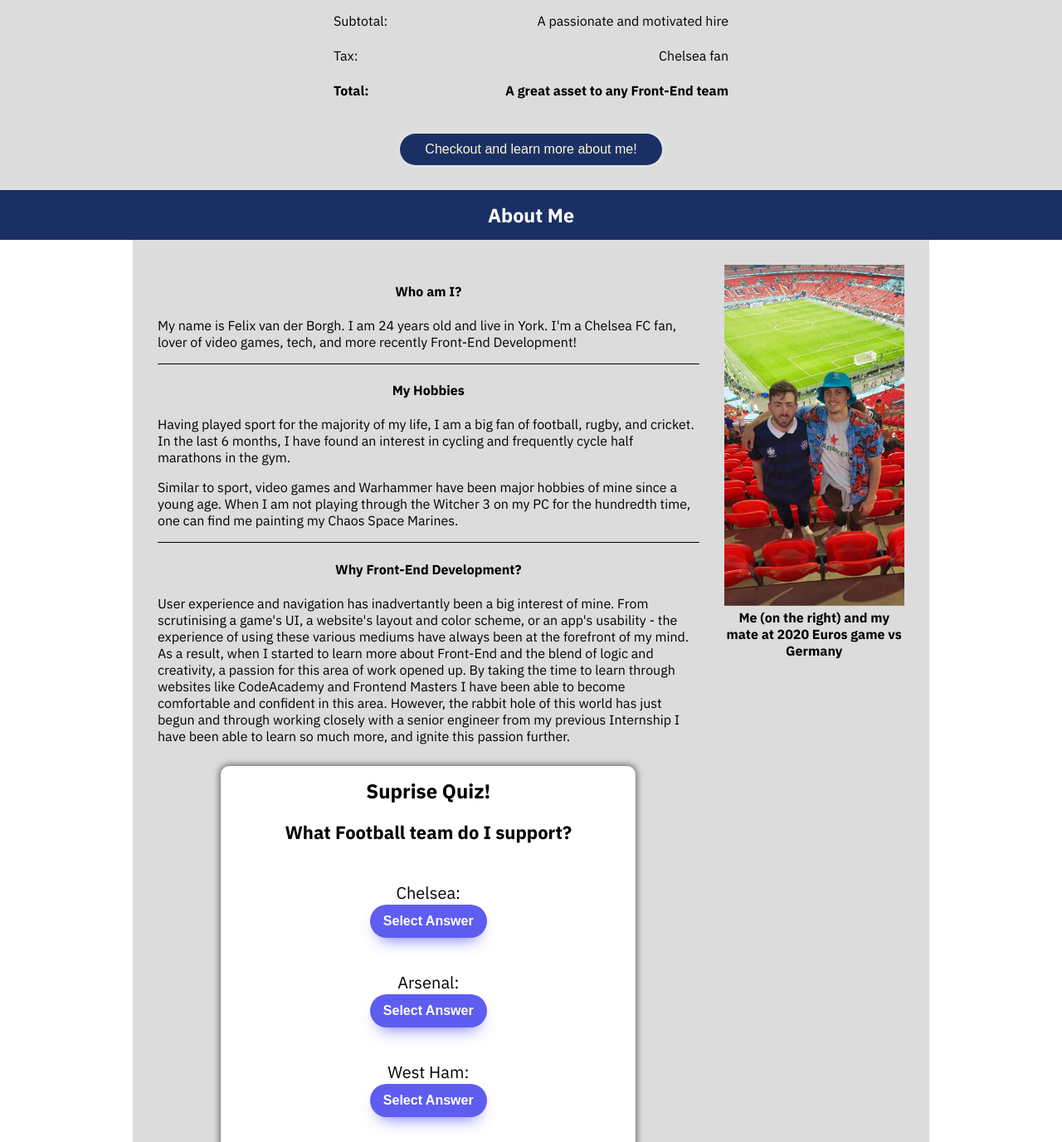
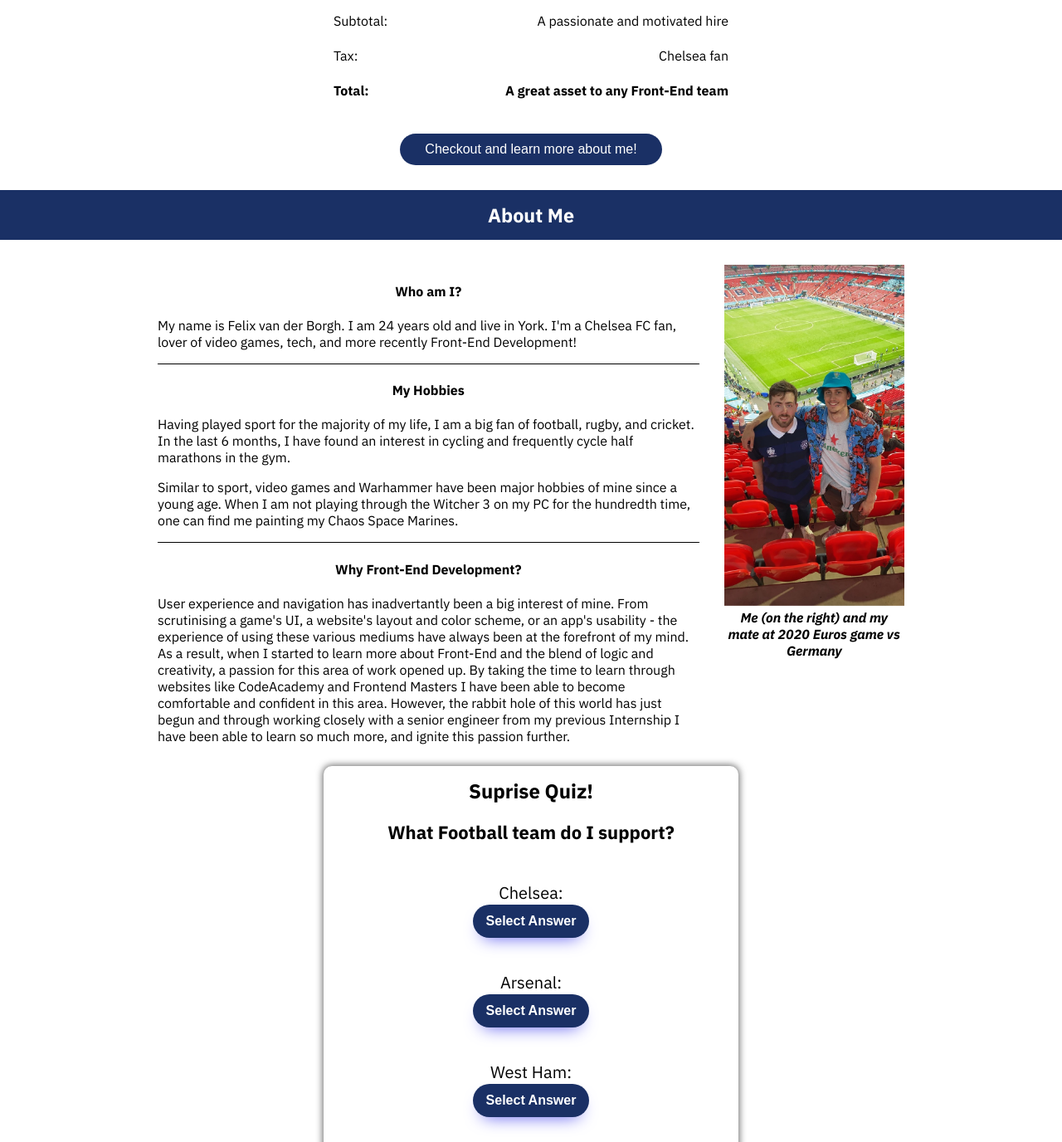
Before and after one commit to FVDB98/Portfolio, a plain HTML site: page index.html in a window 1280 px wide. Shown: the part 1424-2800 px from the top of the page at 83% size. Drawn offline with Linux system fonts and the light colour scheme.

Commit message:
quiz box moved and UI changes

```diff
--- a/assets/css/main.css
+++ b/assets/css/main.css
@@ -127,7 +127,7 @@ body{
     "shipping"
     "total";
   grid-template-columns: 1fr;
-  background-color: gainsboro;
+  background-color: white;
   }
 
 .logo {
@@ -275,7 +275,7 @@ body{
 
 .checkout {
   background-color: #1a3065;
-  color: #fff4d5;
+  color: white;
   border: none;
   padding: 10px 30px;
   width: 100%;
@@ -322,6 +322,7 @@ body{
 .caption{
   text-align: center;
   font-weight: bold;
+  font-style: italic;
 }
 
 .about-me-page{
@@ -337,7 +338,7 @@ body{
     "why"
     "quiz";
   grid-template-columns: 1fr;
-  background-color: gainsboro;
+  background-color: white;
   max-width: 900px;
 }
 
@@ -415,7 +416,7 @@ body{
 
 
 .btn--quiz{
-  background: #5E5DF0;
+  background: #1a3065;
   border-radius: 999px;
   box-shadow: #5E5DF0 0 10px 20px -10px;
   box-sizing: border-box;
@@ -451,7 +452,7 @@ body{
 }
 
 #footer-container a{
-  text-decoration: underline;
+  text-decoration: none;
   color: white;
 }
 
@@ -483,7 +484,7 @@ body{
     "intro image"
     "hobbies image"
     "why image"
-    "quiz image";
+    "quiz quiz";
     grid-template-columns: 3fr 1fr;
     row-gap: 0px;
   }
--- a/index.html
+++ b/index.html
@@ -245,7 +245,7 @@
                 Telephone: +44 7802 423 429
             </p>
             <p>
-                <a href="https://www.linkedin.com/in/felix-van-der-borgh-5903421b3/" target="_blank">LinkedIn</a>
+                <a style="text-decoration: underline;" href="https://www.linkedin.com/in/felix-van-der-borgh-5903421b3/" target="_blank">LinkedIn</a>
             </p>
         </footer>
     <script src="assets/js/quiz.js"></script>
```
